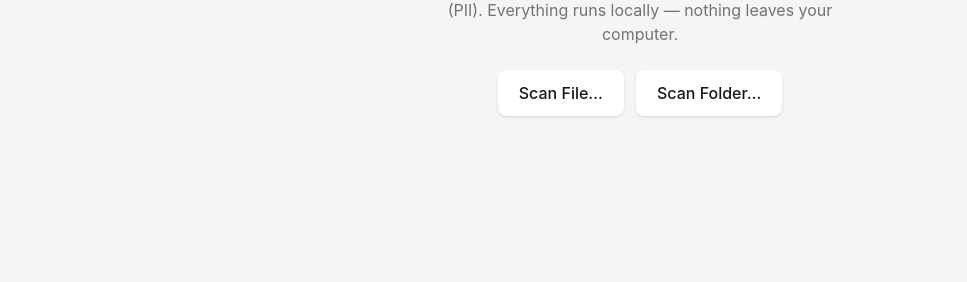
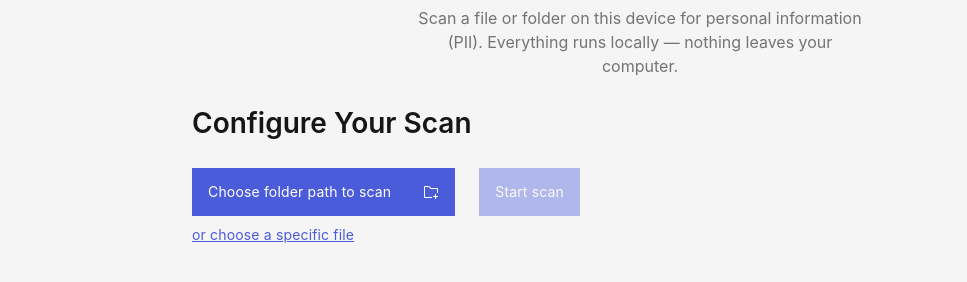
Before and after one commit to wlaith/akhtabooti-desktop, a Vue app: page / in a window 1280 px wide. Shown: the part 154-436 px from the top of the page, without its empty margins (0-967 px from the left). Built offline with nearby package versions, Linux system fonts and the light colour scheme.

Commit message:
feat(ui): wire configure scan screen into app

```diff
--- a/src/App.vue
+++ b/src/App.vue
@@ -1,8 +1,9 @@
 <script setup lang="ts">
 import { ref } from "vue";
 import { invoke } from "@tauri-apps/api/core";
-import { open } from "@tauri-apps/plugin-dialog";
 import { useStepper } from "./composables/useStepper";
+import Stepper from "./components/Stepper.vue";
+import ConfigureScan from "./components/configure-scan/ConfigureScan.vue";
 
 interface FilePIIs {
   filename: string;
@@ -19,9 +20,8 @@ const hasScanned = ref(false);
 const steps = [{ label: "Configure" }, { label: "Scan" }, { label: "Results" }];
 const stepper = useStepper(steps);
 
-async function scan(directory: boolean) {
-  const selected = await open({ directory, multiple: false });
-  if (!selected || Array.isArray(selected)) return;
+async function scan(paths: string[]) {
+  if (paths.length === 0) return;
 
   error.value = "";
   scanning.value = true;
@@ -30,7 +30,10 @@ async function scan(directory: boolean) {
   stepper.goTo(1);
 
   try {
-    results.value = await invoke<FilePIIs[]>("scan_path", { path: selected });
+    const scanned = await Promise.all(
+      paths.map((path) => invoke<FilePIIs[]>("scan_path", { path })),
+    );
+    results.value = scanned.flat();
   } catch (e) {
     error.value = String(e);
   } finally {
@@ -60,27 +63,15 @@ function hasFindings(file: FilePIIs) {
       Everything runs locally — nothing leaves your computer.
     </p>
 
-    <div class="flex justify-center gap-3">
-      <button
-        :disabled="scanning"
-        class="cursor-pointer rounded-lg border border-transparent bg-white px-5 py-2.5 font-medium text-neutral-900 shadow-sm transition-colors outline-none hover:border-blue-500 active:border-blue-500 active:bg-neutral-200 disabled:cursor-default disabled:opacity-60 dark:bg-neutral-900/60 dark:text-white dark:active:bg-black/40"
-        @click="scan(false)"
-      >
-        Scan File…
-      </button>
-      <button
-        :disabled="scanning"
-        class="cursor-pointer rounded-lg border border-transparent bg-white px-5 py-2.5 font-medium text-neutral-900 shadow-sm transition-colors outline-none hover:border-blue-500 active:border-blue-500 active:bg-neutral-200 disabled:cursor-default disabled:opacity-60 dark:bg-neutral-900/60 dark:text-white dark:active:bg-black/40"
-        @click="scan(true)"
-      >
-        Scan Folder…
-      </button>
-    </div>
+    <div class="mx-auto w-full max-w-4xl">
+      <ConfigureScan :disabled="scanning" @start-scan="scan" />
 
-    <p v-if="scanning" class="mt-6">Scanning…</p>
-    <p v-else-if="error" class="mt-6 text-red-600 dark:text-red-400">{{ error }}</p>
+      <p v-if="scanning" class="mt-6 text-center">Scanning…</p>
+      <p v-else-if="error" class="mt-6 text-center text-red-600 dark:text-red-400">
+        {{ error }}
+      </p>
 
-    <ul v-else-if="hasScanned" class="mx-auto mt-8 max-w-xl space-y-3 text-left">
+      <ul v-else-if="hasScanned" class="mt-8 space-y-3 text-left">
       <li v-if="results.length === 0" class="text-neutral-500 dark:text-neutral-400">
         No files found.
       </li>
@@ -114,5 +105,6 @@ function hasFindings(file: FilePIIs) {
         <div v-else class="text-sm text-green-600 dark:text-green-400">No PII detected</div>
       </li>
     </ul>
+    </div>
   </main>
 </template>
```
